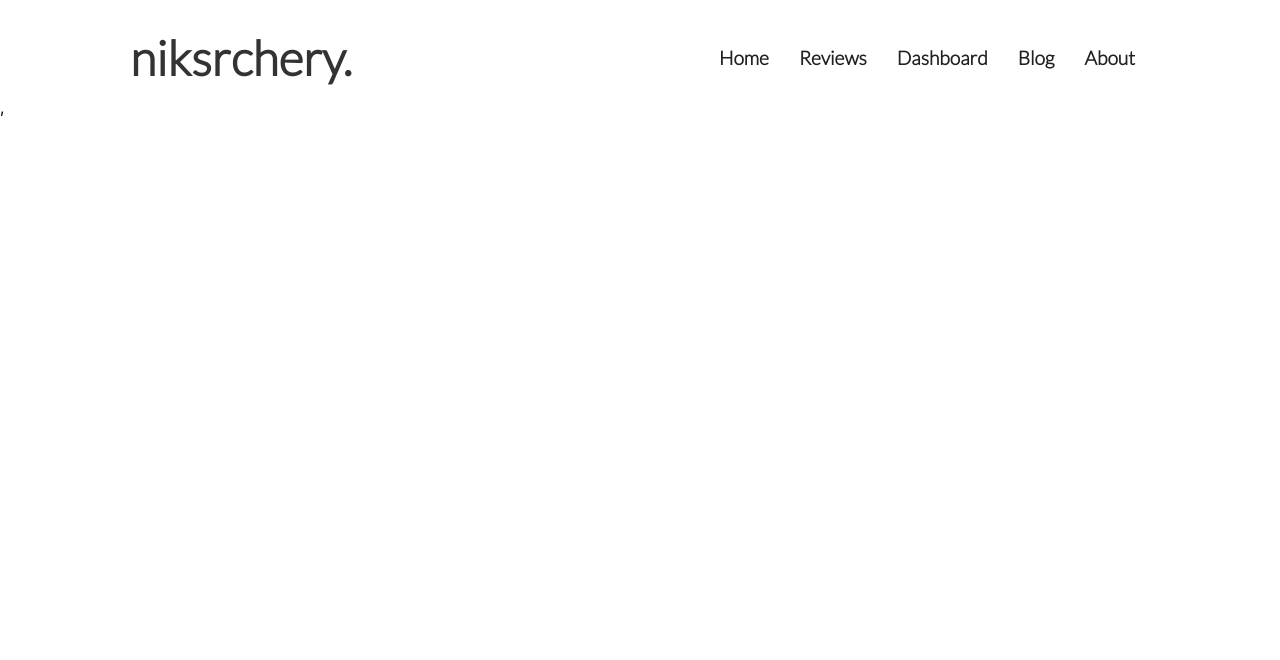
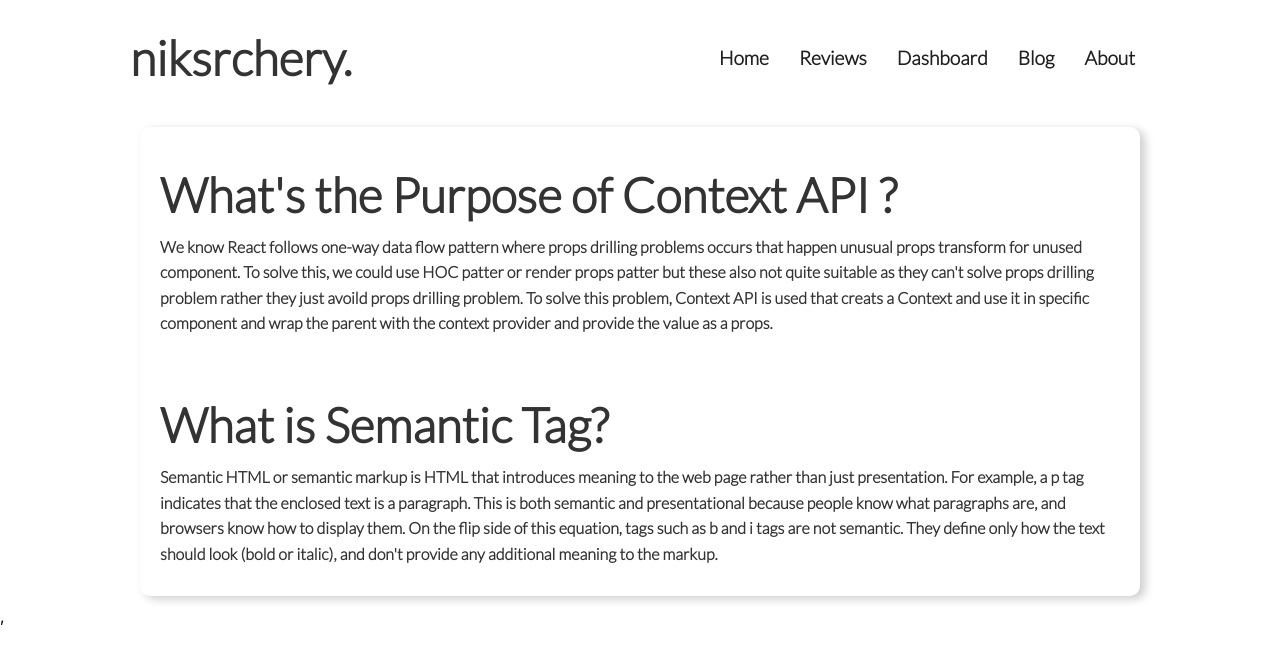
Before and after one commit to Anik-the-dev/niks-archery-website, a React (Create React App) app: page /blog in a window 1280 px wide. Shown: the top 660 px of the page. Built offline with nearby package versions, Linux system fonts and the light colour scheme.

Commit message:
blogs, 404 DOne

```diff
--- a/src/components/Blog.js
+++ b/src/components/Blog.js
@@ -2,10 +2,24 @@ import React from 'react';
 
 const Blog = () => {
     return (
-        <div>
+        <div className='project-body  project-container'>
+            <div className='blog'>
+                <div>
+                    <h1>What's the Purpose of Context API ?</h1>
+                    <p>We know React follows one-way data flow pattern where props drilling problems occurs that happen unusual props transform for unused component. To solve this, we could use HOC patter or render props patter but these also not quite suitable as they can't solve props drilling problem rather they just avoild props drilling problem. To solve this problem, Context API is used that creats a Context and use it in specific component and wrap the parent with the context provider and provide the value as a props.</p>
+                </div>
+                <br></br><br></br>
+                <div>
+                    <h1>What is Semantic Tag?</h1>
+                    <p>Semantic HTML or semantic markup is HTML that introduces meaning to the web page rather than just presentation. For example, a p tag indicates that the enclosed text is a paragraph. This is both semantic and presentational because people know what paragraphs are, and browsers know how to display them.
 
-        </div>
-    );
+                        On the flip side of this equation, tags such as b and i tags are not semantic. They define only how the text should look (bold or italic), and don't provide any additional meaning to the markup.</p>
+                        </div>
+                    </div>
+
+
+                </div>
+                );
 };
 
-export default Blog;
+                export default Blog;
--- a/src/components/NotFound.js
+++ b/src/components/NotFound.js
@@ -2,8 +2,12 @@ import React from 'react';
 
 const NotFound = () => {
     return (
-        <div>
-            <h1>404 Not found</h1>
+        <div className='project-body  project-container'>
+            <div className='blog  notFound'>
+                <h1>404 - Not Found</h1>
+                <p>You are in the wrong place.</p>
+            </div>
+
         </div>
     );
 };
--- a/src/css/style.css
+++ b/src/css/style.css
@@ -75,7 +75,30 @@ img {
     grid-template-columns: repeat(2, 1fr);
 }
 
+.blog {
+    background-color: #fff;
+    color: #333;
+    border-radius: 10px;
+    box-shadow: 5px 3px 10px rgba(0, 0, 0, 0.2);
+    padding: 30px 20px;
+    margin: 10px;
+  }
 
+.notFound{
+    text-align: center;
+    height: 570px;
+    padding: 180px 0;
+    background-color: #333;
+    color: #fff;
+}
+
+.notFound h1{
+    font-size: 5rem;
+    font-weight: 900;
+}
+.notFound p{
+    font-size: 2rem;
+}
 
 /* Navbar */
 
```
